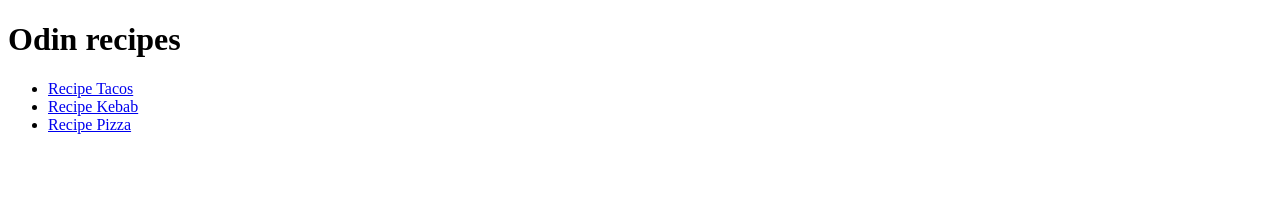
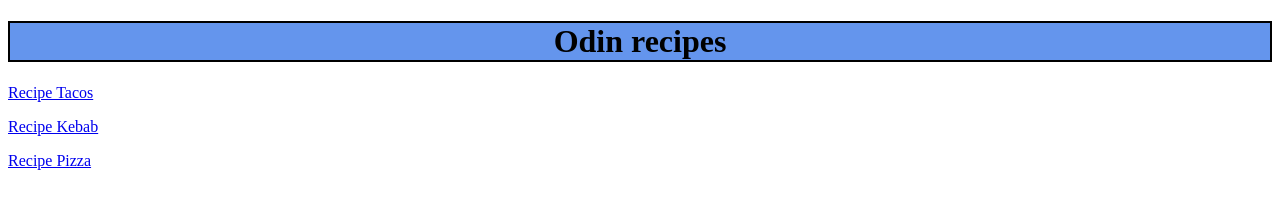
Before and after one commit to Aminepm/odin-recipes, a plain HTML site: page index.html in a window 1280 px wide. Drawn offline with Linux system fonts and the light colour scheme.

Commit message:
Creacion de subcarpetas

```diff
--- a/index.html
+++ b/index.html
@@ -3,15 +3,15 @@
 <head>
     <meta charset="UTF-8">
     <meta name="viewport" content="width=device-width, initial-scale=1.0">
+    <link rel="stylesheet" href="style.css">
     <title>Odin recipes</title>
 </head>
 <body>
     <h1>Odin recipes</h1>
- <ul>
-   <li><a href="tacos.html">Recipe Tacos</a></li>
-   <li><a href="kebab.html">Recipe Kebab</a></li>
-   <li><a href="pizza.html">Recipe Pizza</a></li>
-</ul>
+
+   <p><a class="button" href="tacos/tacos.html">Recipe Tacos</p>
+   <p><a class="button" href="kebab/kebab.html">Recipe Kebab</p>
+   <p><a class="button" href="pizza/pizza.html">Recipe Pizza</p>
 
 </body>
 </html>
--- /dev/null
+++ b/style.css
@@ -0,0 +1,15 @@
+h1{
+    text-align: center;
+    box-sizing: border-box;
+    background-color: cornflowerblue;
+    border: 2px solid black;
+    transition-duration: 2s;
+    transition-timing-function: steps(3);
+}
+
+h1:hover{
+    background-color: red;
+}
+h1:active{
+    background-color: green;
+}
```
Also changed, not shown: kebab/kebab.html (renamed from kebab.html), pizza/pizza.html (renamed from pizza.html), tacos/tacos.html (renamed from tacos.html), 1 other file.
